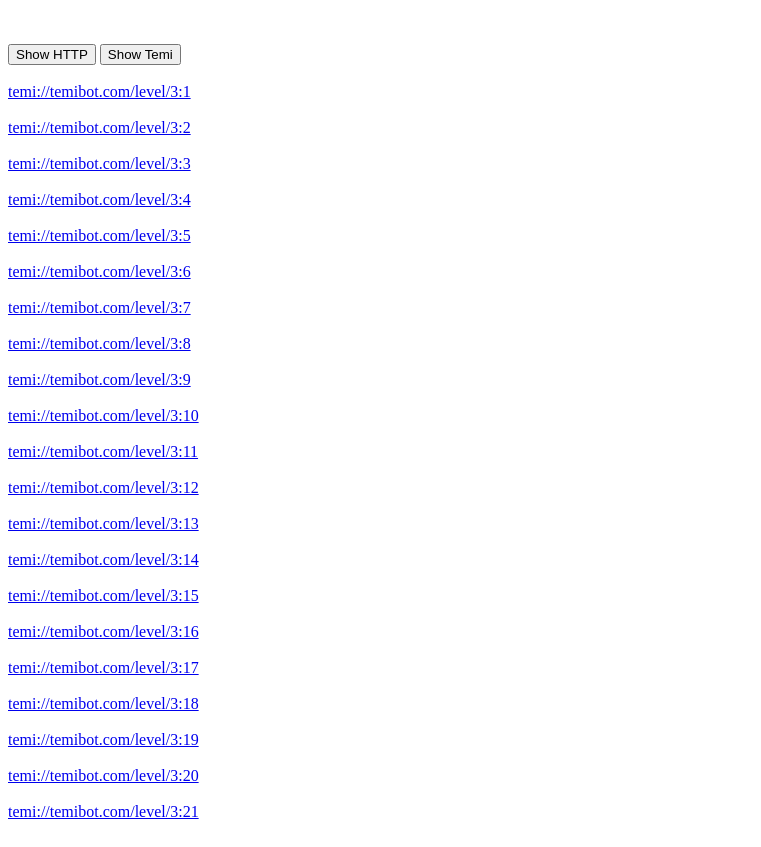
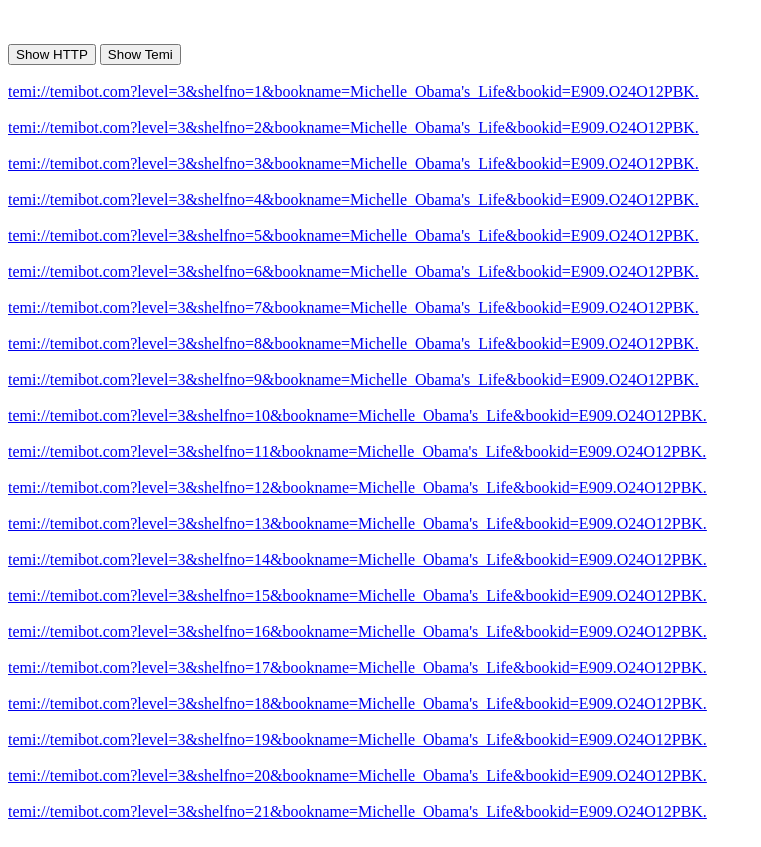
Before and after one commit to Chen-Han-TX/Capstone-TEMI-Website-Demo, a plain HTML site: page index.html in a window 1280 px wide. Both pictures are taken after a click on the button "Show Temi". Shown: the whole page, without its empty margins (0-761 px from the left). Drawn offline with Linux system fonts and the light colour scheme.

Commit message:
Change link to add new parameters

```diff
--- a/index.html
+++ b/index.html
@@ -46,8 +46,8 @@
         body.innerHTML = ""
         var shelfs = 21
         for (var i = 1; i <= shelfs; i++) {
-            //var link = `<a href="temi://temibot.com?level=3&shelfno=` + i.toString() + `">temi://temibot.com?level=3&shelfno=` + i.toString() + `</a><br></br>`
-            var link = `<a href="temi://temibot.com/level/3:` + i.toString() + `">temi://temibot.com/level/3:` + i.toString() + `</a><br></br>`
+            var link = `<a href="temi://temibot.com?level=3&shelfno=` + i.toString() + `&bookname=Michelle_Obama's_Life&bookid=E909.O24O12PBK.">temi://temibot.com?level=3&shelfno=` + i.toString() + `&bookname=Michelle_Obama's_Life&bookid=E909.O24O12PBK.</a><br></br>`
+            //var link = `<a href="temi://temibot.com/level/3:` + i.toString() + `:Michelle_Obama_Life:">temi://temibot.com/level/3:` + i.toString() + `</a><br></br>`
 
             body.innerHTML += link;
         }
```
